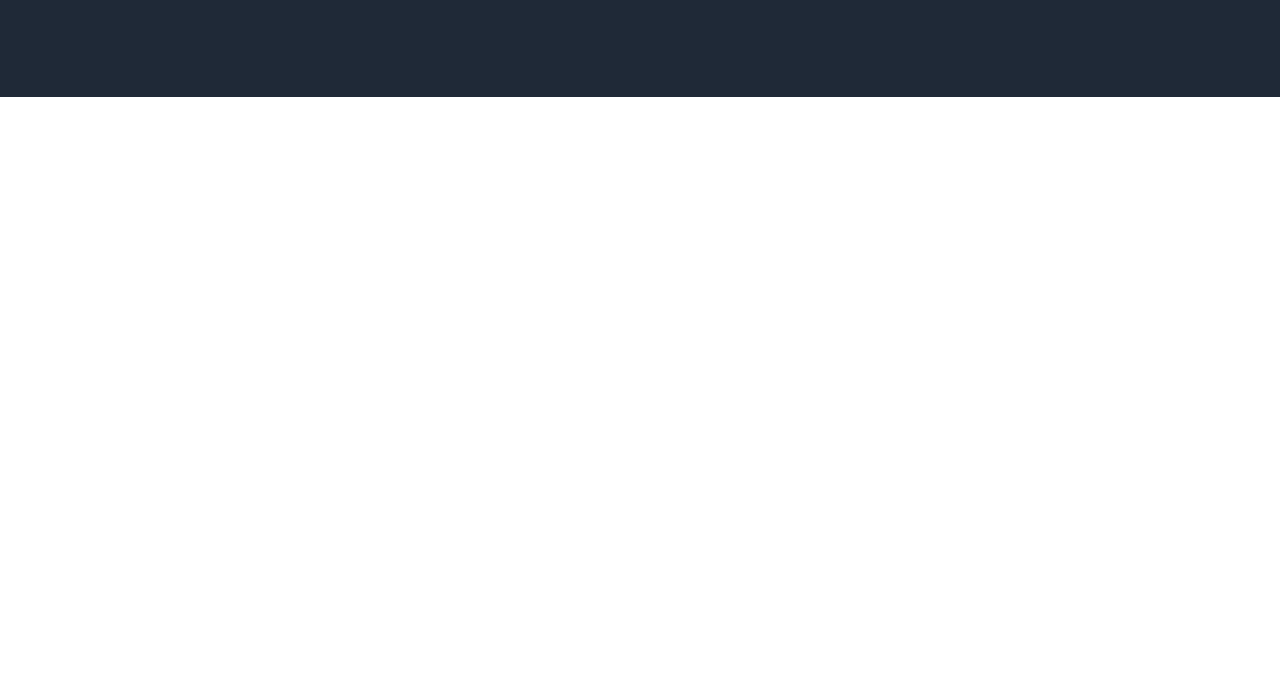
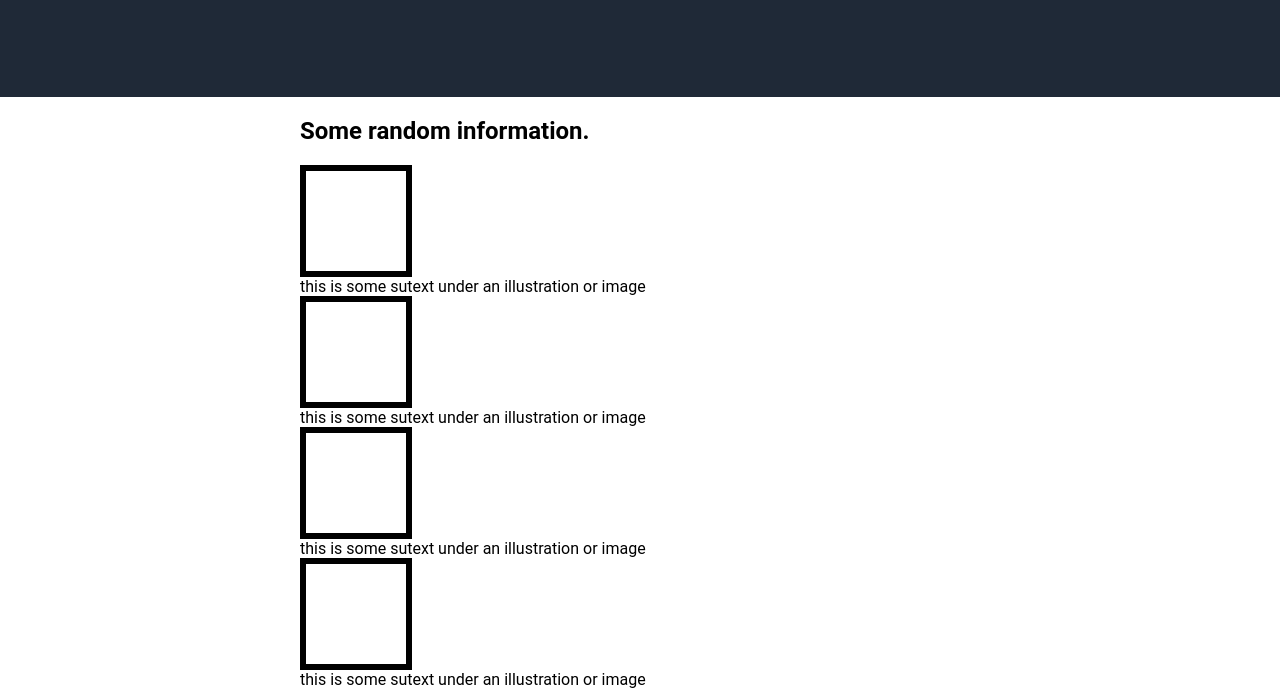
Before and after one commit to Sixmixes/landing-page, a plain HTML site: page index.html in a window 1280 px wide. Shown: the part 364-1053 px from the top of the page. Before the commit the page ends 800 px from the top, so only its background shows below. Drawn offline with Linux system fonts and the light colour scheme.

Commit message:
Added HTML for information section
added html with some css for div boxes and containers

```diff
--- a/index.html
+++ b/index.html
@@ -36,5 +36,28 @@
         </div>
       </div>
     </div>
+    <div class="info">
+      <div class="info-title">
+        <h2>Some random information.</h2>
+      </div>
+      <div class="img-container">
+        <div>
+          <div class="box"></div>
+          <span>this is some sutext under an illustration or image</span>
+        </div>
+        <div>
+          <div class="box"></div>
+          <span>this is some sutext under an illustration or image</span>
+        </div>
+        <div>
+          <div class="box"></div>
+          <span>this is some sutext under an illustration or image</span>
+        </div>
+        <div>
+          <div class="box"></div>
+          <span>this is some sutext under an illustration or image</span>
+        </div>
+      </div>
+    </div>
   </body>
 </html>
--- a/styles.css
+++ b/styles.css
@@ -10,7 +10,7 @@ body {
     background-color: #1F2937;
 }
 
-.top-section {
+.top-section, .info {
     padding: 0 300px;
 }
 
@@ -26,6 +26,10 @@ body {
     color: white;
     align-items: center;
     flex-flow: row wrap;
+}
+
+.info {
+    color: black;
 }
 
 .nav {
@@ -82,3 +86,9 @@ body {
 .top-right img {
     width: 450px;
 }
+
+.box {
+    height: 100px;
+    width: 100px;
+    border: solid black 6px;
+}
```
